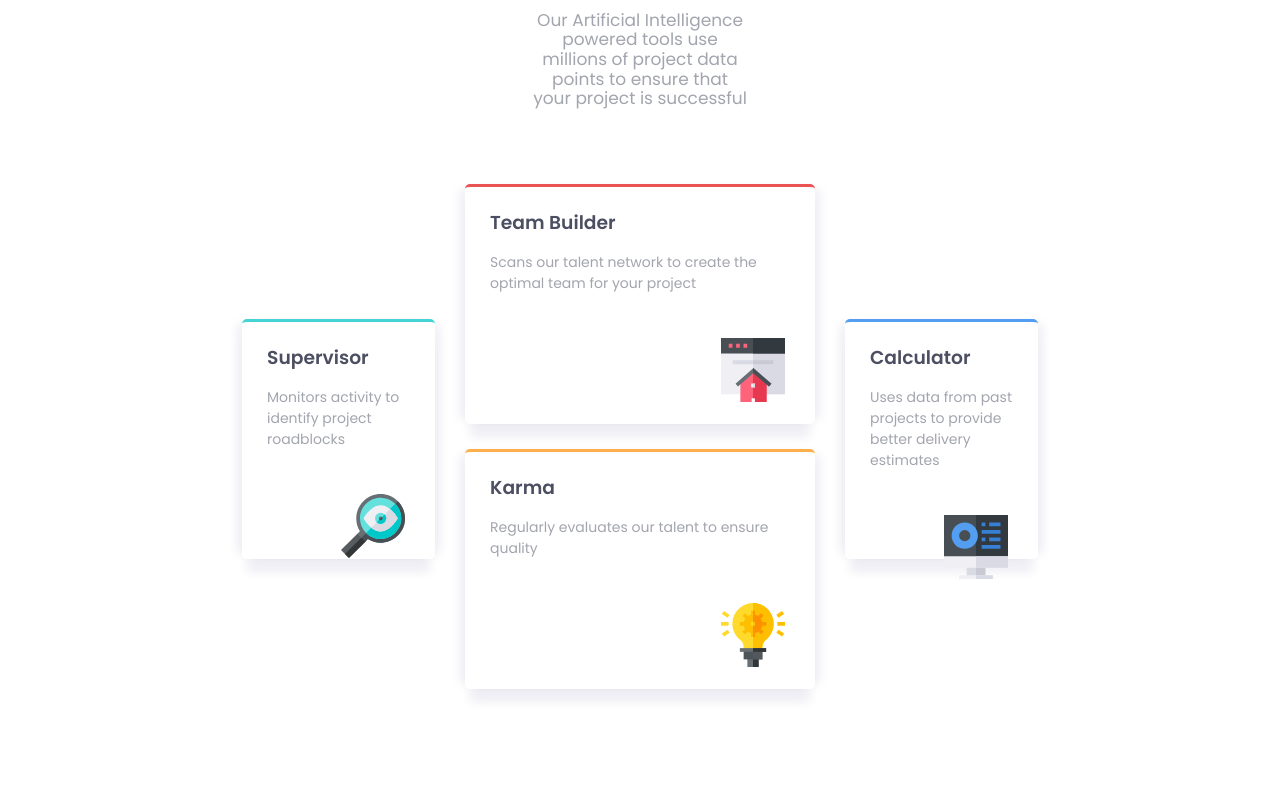
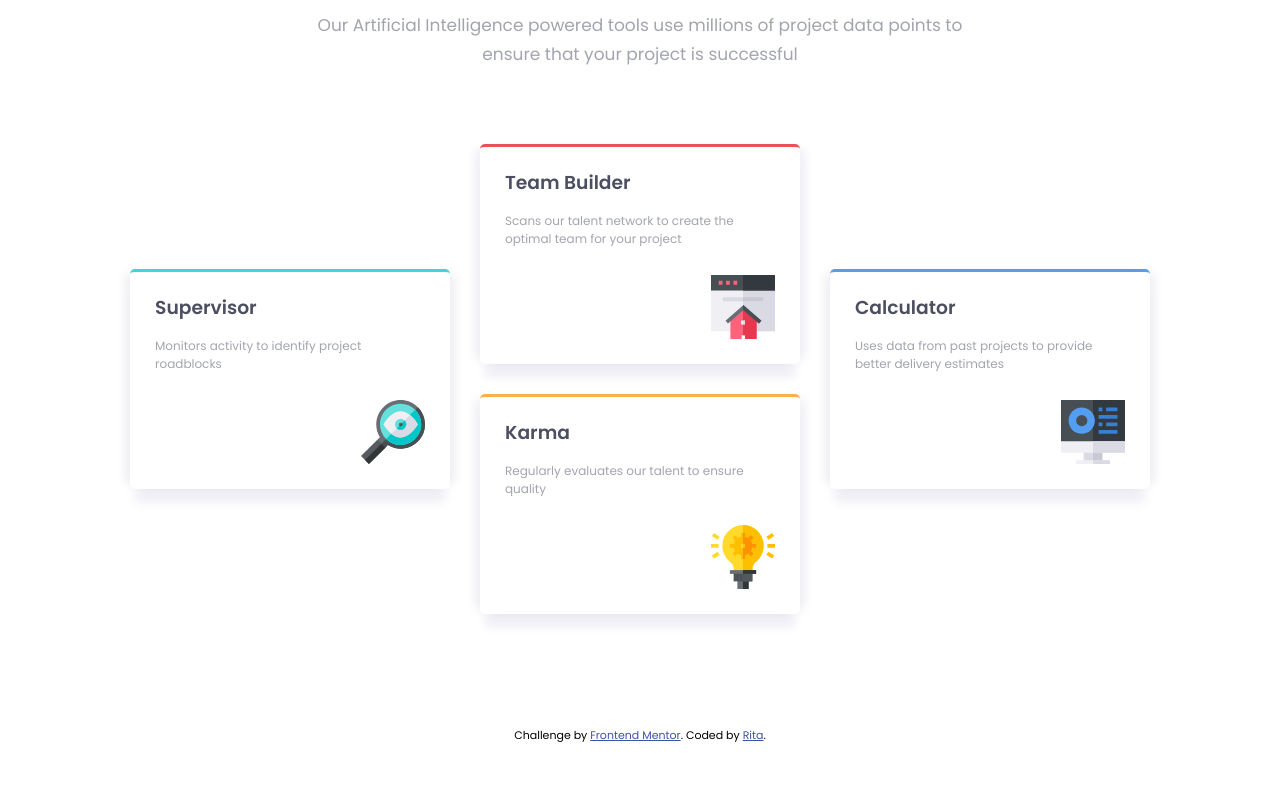
Before and after one commit to ritazlatnik/four-card-feature-section-master-fm1, a plain HTML site: page index.html in a window 1280 px wide. Shown: the part 163-953 px from the top of the page. After the commit the page ends 924 px from the top, so only its background shows below. Drawn offline with Linux system fonts and the light colour scheme.

Commit message:
FEEDBACK: corrections on CSS at 1200px breakpoint
Same sized blocks, new rem units, cleared comments.

```diff
--- a/css/styles.css
+++ b/css/styles.css
@@ -40,7 +40,7 @@
 
 body {
     margin: 0;
-    font-size: 1rem;        /* 16px */
+    font-size: 1rem;
     font-family: 'Poppins', sans-serif;
 }
 
@@ -54,49 +54,49 @@ body {
 }
 
 header {
-    margin: 3.125rem 0;     /* 50px */
+    margin: 3.125rem 0;
     text-align: center;
 }
 
 h1 {
     color: hsl(229, 6%, 66%);
-    font-size: 1.5625rem;       /* 25px */
+    font-size: 1.5625rem;
     font-weight: 200;
-    margin-bottom: 0.3125rem;   /* 5px */
+    margin-bottom: 0.3125rem;
 }
 
 h2 {
-    font-size: 1.5625rem;       /* 25px */
+    font-size: 1.5625rem;
     font-weight: 600;
     color: hsl(234, 12%, 34%);
     margin-top: 0;
 }
 
 header p {
-    font-size: 1.0625rem;       /* 17px */
+    font-size: 1.0625rem;
     color: hsl(229, 6%, 66%);
     margin: 0 auto;
 }
 
 .cyan, .red, .orange, .blue {
     width: 90%;
-    padding: 1.5625rem 1.5625rem 5rem 1.5625rem;       /* 25px 25px 80px 25px */
+    padding: 1.5625rem 1.5625rem 5rem 1.5625rem;
     /* border: 1px solid rgba(194, 215, 247, 0.2); */
-    border-radius: 0.3125rem;       /* 5px */
-    margin: 1.5625rem auto;     /* 25 */
+    border-radius: 0.3125rem;
+    margin: 1.5625rem auto;
     -webkit-box-shadow: 0 1.125rem 0.625rem -0.3125rem hsla(234, 98%, 19%, 0.07),
                         -0.625rem 0 0.625rem -0.3125rem hsla(234, 98%, 19%, 0.07),
                         0.625rem 0 0.625rem -0.3125rem hsla(234, 98%, 19%, 0.07);
        -moz-box-shadow: 0 1.125rem 0.625rem -0.3125rem hsla(234, 98%, 19%, 0.07),
                         -0.625rem 0 0.625rem -0.3125rem hsla(234, 98%, 19%, 0.07),
                         0.625rem 0 0.625rem -0.3125rem hsla(234, 98%, 19%, 0.07);
-            box-shadow: 0 1.125rem 0.625rem -0.3125rem hsla(234, 98%, 19%, 0.07),               /* 0 15px 10px -5px hsla(234, 98%, 19%, 0.07), */
-                        -0.625rem 0 0.625rem -0.3125rem hsla(234, 98%, 19%, 0.07),              /* -10px 0 10px -5px hsla(234, 98%, 19%, 0.07), */
-                        0.625rem 0 0.625rem -0.3125rem hsla(234, 98%, 19%, 0.07);               /* 10px 0 10px -5px hsla(234, 98%, 19%, 0.07); */
+            box-shadow: 0 1.125rem 0.625rem -0.3125rem hsla(234, 98%, 19%, 0.07),
+                        -0.625rem 0 0.625rem -0.3125rem hsla(234, 98%, 19%, 0.07),
+                        0.625rem 0 0.625rem -0.3125rem hsla(234, 98%, 19%, 0.07);
 }
 
 section .block.cyan {
-    border-top: 0.1875rem solid hsl(180, 62%, 55%);     /* 3px */
+    border-top: 0.1875rem solid hsl(180, 62%, 55%);
 }
 
 section .block.red {
@@ -117,7 +117,7 @@ section h3 {
 }
 
 .block p {
-    font-size: 0.875rem;        /* 14px */
+    font-size: 0.875rem;
     color: hsl(229, 6%, 66%);
     text-align: left;
     line-height: 1.5em;
@@ -128,56 +128,67 @@ section h3 {
 }
 
 footer {
-    margin: 2.5rem 0 1.25rem;        /* 40px 0 20px */
+    margin: 2.5rem 0 1.25rem;
 }
 /******************************
-/* RESPONSIVE DESIGN - 1199px
+/* RESPONSIVE DESIGN - 1200px
 /******************************/
 
-@media (min-width: 1199px) {
+@media (min-width: 1200px) {
 
     header {
-        margin: 3.125rem 0 0.625rem;        /* 50px 0 10px */
+        margin: 3.125rem 0 0.625rem;
     }
 
     h1, h2 {
-        font-size: 2.375rem;        /* 38px */
+        font-size: 2.375rem;
     }
 
     header p {
-        margin: 0 31.25rem;        /* 0 500px */
+        margin: 0 16.25rem;
+        line-height: 1.7em;
     }
 
     section {
         display: flex;
         flex-direction: row;
         justify-content: center;
-        margin: 3.125rem auto;      /* 50px */
-        padding: 0 11.25rem;        /* 180px */
+        margin: 2.5rem auto;
+        padding: 0 3.75rem;
     }
 
     section .block {
-        width: 21.875rem;       /* 350px */
-        height: 15rem;      /* 240px */
+        width: 20rem;
+        height: 13.75rem;
+    }
+
+    section .block p {
+        font-size: 0.75rem;
     }
 
     section .cyan {
-        padding-bottom: 1.5625rem;      /* 25px */
-        margin: 10rem 1.875rem;     /* 160px 30px */
+        padding-bottom: 1.5625rem;
+        margin: 10rem 0.9375rem;
     }
 
     section .blue {
         padding-bottom: 1.5625rem;
-        margin: 10rem 1.875rem;
+        margin: 10rem 0.9375rem;
     }
 
-    .group {
+    section .group {
+        display: flex;
         flex-direction: column;
         justify-content: center;
+        margin: 0 0.9375rem;
+    }
+
+    section .red, section .orange {
+        margin: 0.9375rem 0;
     }
 
     .block img.align-right {
-       padding: 1.875rem 0.3125rem 0 0;
+       padding-top: 0.9375rem;
     }
 
     footer {
```
